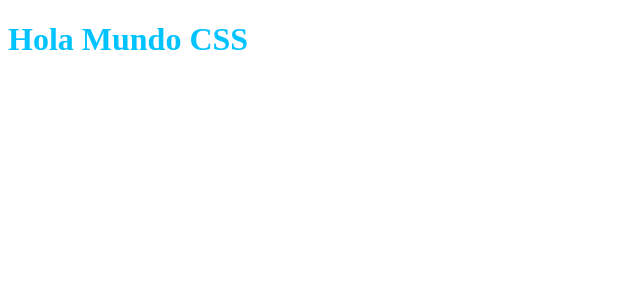
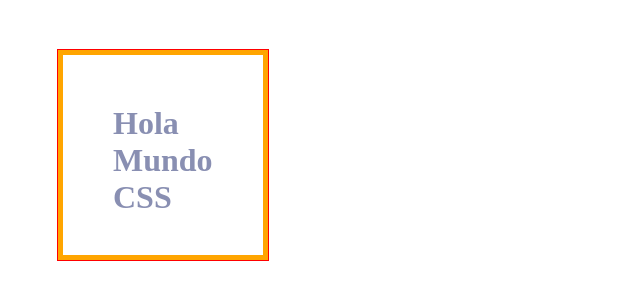
Before and after one commit to SebastianBliss/Proyecto_3-CSS, a plain HTML site: page index.html in a window 1280 px wide. Shown: the whole page, without its empty margins (0-640 px from the left). Drawn offline with Linux system fonts and the light colour scheme.

Commit message:
agregar primeras propiedades en CSS

```diff
--- a/index.html
+++ b/index.html
@@ -11,7 +11,17 @@
 
     <style>
         h1 {
-            color: rgb(0, 195, 255);
+            color: rgba(3, 16, 90, 0.466);
+            Color: #FFFFFFF;
+            outline: 1px solid red;
+            height: 100px;
+            width: 100px;
+            border: 5px solid orange;
+            padding: 50px;
+            margin: 50px;
+
+
+
         }
 
     </style>
```
